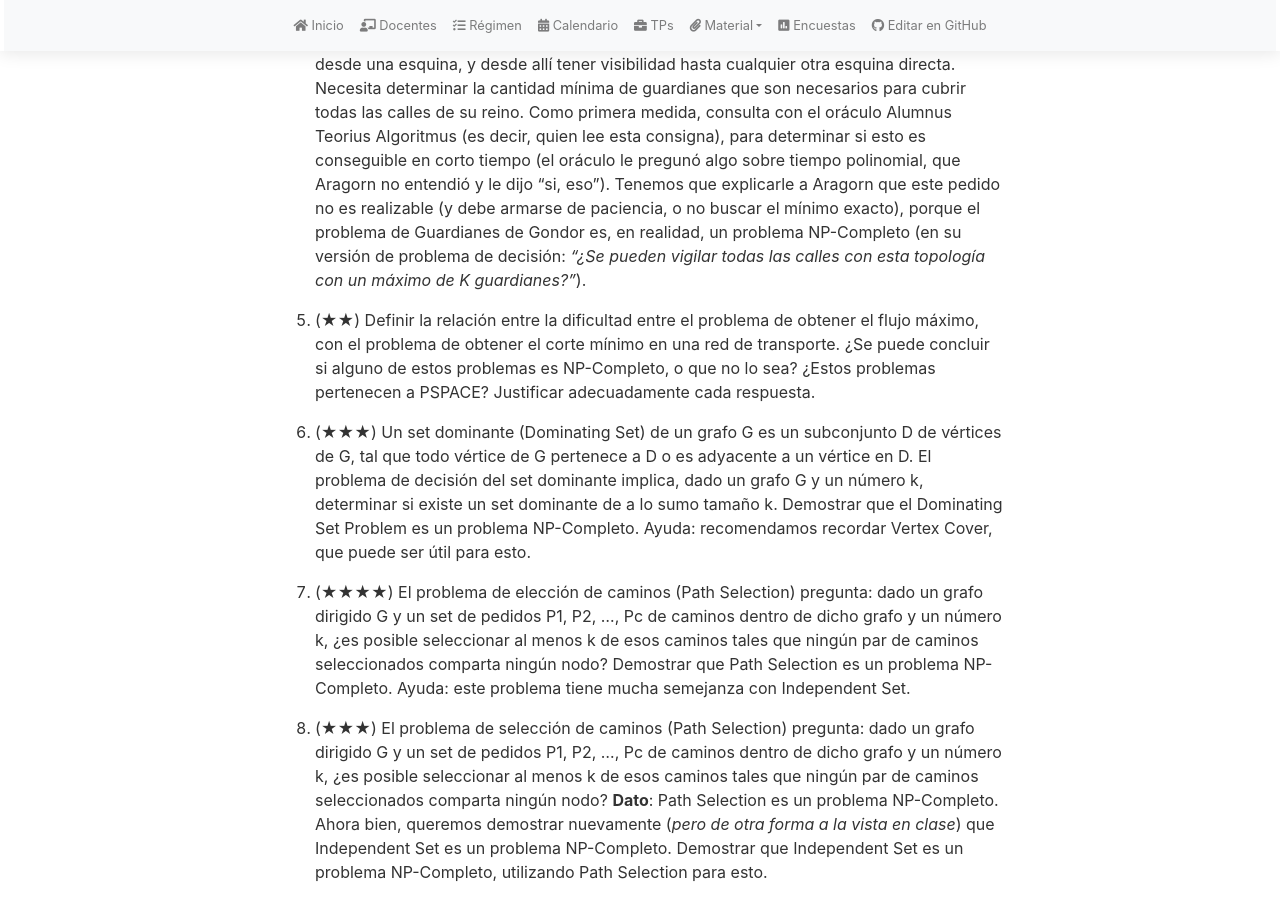
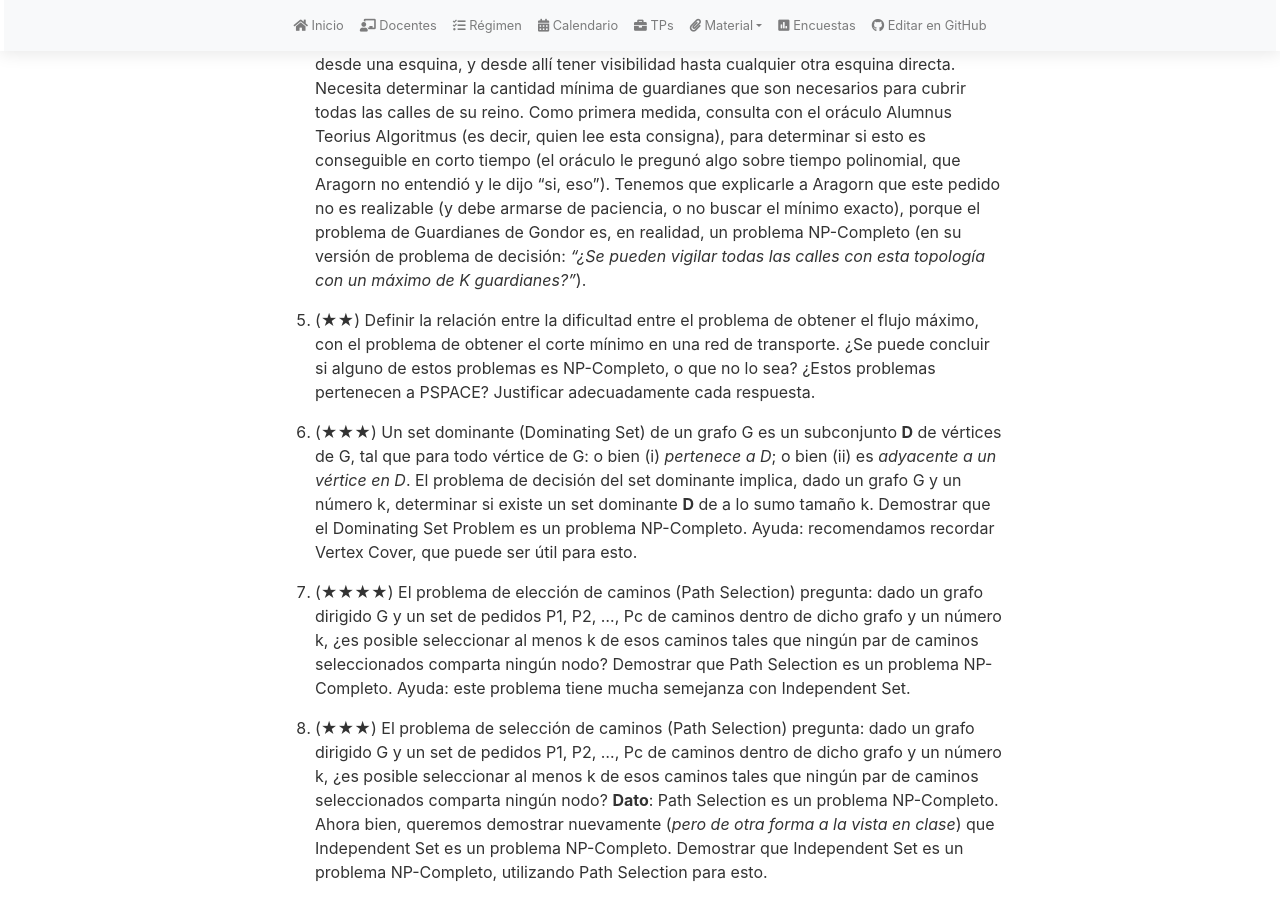
Before and after one commit to algoritmos-rw/tda_bg, a Jekyll site: the page built from material/guias/reducciones.md, in a window 1280 px wide and 900 px high, scrolled down 1305 px. Built offline with Jekyll 4.4.1, drawn with Linux system fonts in a browser that asks for light colours; nearby versions of some CDN libraries; our own code applies the rules of GitHub Pages for plain Markdown files.

Commit message:
Rewrite Dominating Set

```diff
--- a/material/guias/reducciones.md
+++ b/material/guias/reducciones.md
@@ -65,9 +65,9 @@ math: true
     obtener el corte mínimo en una red de transporte. ¿Se puede concluir si alguno de estos problemas es NP-Completo,
     o que no lo sea? ¿Estos problemas pertenecen a PSPACE? Justificar adecuadamente cada respuesta.
 
-1.  (★★★) Un set dominante (Dominating Set) de un grafo G es un subconjunto D de vértices de G, tal que todo vértice de G
-    pertenece a D o es adyacente a un vértice en D. El problema de decisión del set dominante implica, dado un grafo G y
-    un número k, determinar si existe un set dominante de a lo sumo tamaño k.
+1.  (★★★) Un set dominante (Dominating Set) de un grafo G es un subconjunto **D** de vértices de G, tal que para todo vértice de G:
+    o bien (i) _pertenece a D_; o bien (ii) es _adyacente a un vértice en D_. El problema de decisión del set dominante implica, dado un grafo G y
+    un número k, determinar si existe un set dominante **D** de a lo sumo tamaño k.
     Demostrar que el Dominating Set Problem es un problema NP-Completo.
     Ayuda: recomendamos recordar Vertex Cover, que puede ser útil para esto.
 
```
